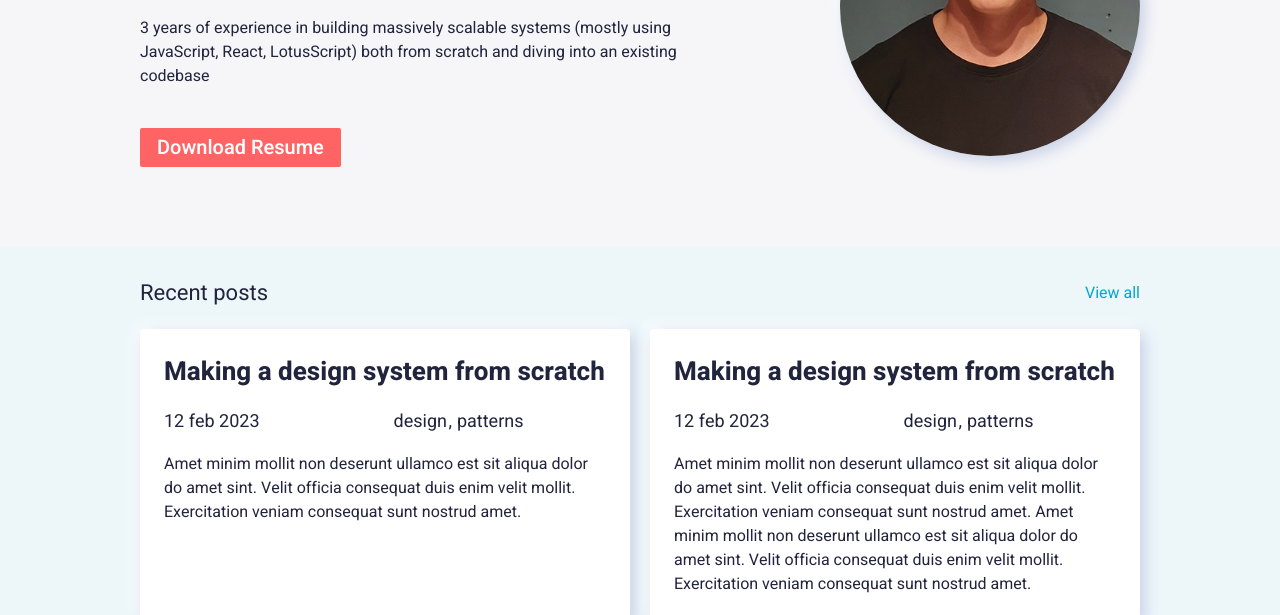
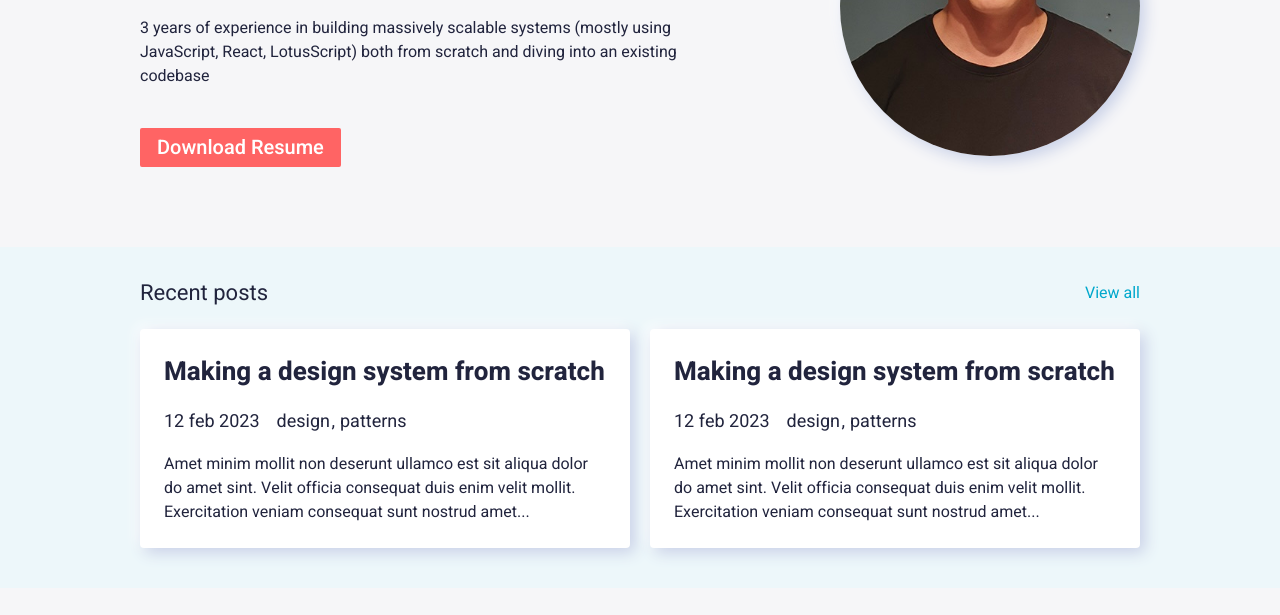
Before and after one commit to AntonOshurek/oshurek-dev, a website: page src/index.html in a window 1280 px wide. Shown: the part 326-941 px from the top of the page. Drawn offline with nearby package versions, Linux system fonts and the light colour scheme; files that its build step writes are made by us from their sources.

Commit message:
add adaptive for posts and works sections

```diff
--- a/src/index.html
+++ b/src/index.html
@@ -111,6 +111,8 @@
 					<h2 class="recent-posts__title">Recent posts</h2>
 					<a class="recent-posts__all-posts-link" href="">View all</a>
 
+					<ul class="recent-posts__list">
+						<li class="recent-posts__item">
 							<article class="recent-post">
 								<h3 class="recent-post__title">Making a design system from scratch</h3>
 								<time class="recent-post__date" datetime="2016-11-18T09:54">12 feb 2023</time>
@@ -121,11 +123,12 @@
 								</ul>
 								<p class="recent-post__overview">
 									Amet minim mollit non deserunt ullamco est sit aliqua dolor do amet sint. Velit
-							officia consequat duis enim velit mollit. Exercitation veniam consequat sunt nostrud
-							amet.
+									officia consequat duis enim velit mollit. Exercitation veniam consequat sunt
+									nostrud amet...
 								</p>
 							</article>
-
+						</li>
+						<li class="recent-posts__item">
 							<article class="recent-post">
 								<h3 class="recent-post__title">Making a design system from scratch</h3>
 								<time class="recent-post__date" datetime="2016-11-18T09:54">12 feb 2023</time>
@@ -136,12 +139,12 @@
 								</ul>
 								<p class="recent-post__overview">
 									Amet minim mollit non deserunt ullamco est sit aliqua dolor do amet sint. Velit
-							officia consequat duis enim velit mollit. Exercitation veniam consequat sunt nostrud
-							amet. Amet minim mollit non deserunt ullamco est sit aliqua dolor do amet sint. Velit
-							officia consequat duis enim velit mollit. Exercitation veniam consequat sunt nostrud
-							amet.
+									officia consequat duis enim velit mollit. Exercitation veniam consequat sunt
+									nostrud amet...
 								</p>
 							</article>
+						</li>
+					</ul>
 				</div>
 			</section>
 
--- a/src/styles/blocks/feaatured-works/feaatured-works-list.scss
+++ b/src/styles/blocks/feaatured-works/feaatured-works-list.scss
@@ -1,3 +1,5 @@
+@import '../../variables/variables.scss';
+
 .featured-works-list {
 	display: grid;
 	grid-template-columns: 1fr;
@@ -19,7 +21,7 @@
 		background-color: var(--decor-color);
 	}
 
-	@media (max-width: 800px) {
+	@media (max-width: $mobile-width) {
 		max-width: 350px;
 	}
 }
@@ -36,7 +38,7 @@
 	grid-column-gap: 18px;
 	align-items: center;
 
-	@media (max-width: 800px) {
+	@media (max-width: $mobile-width) {
 		grid-template-columns: max-content 1fr;
 		grid-template-rows: min-content min-content min-content 1fr;
 		grid-template-areas:
--- a/src/styles/blocks/recent-posts/recent-post.scss
+++ b/src/styles/blocks/recent-posts/recent-post.scss
@@ -3,9 +3,11 @@
 	background-color: var(--overlay);
 	padding: 24px;
 	border-radius: 4px;
+	width: 100%;
+	height: 100%;
 
 	display: grid;
-	grid-template-columns: 1fr 1fr;
+	grid-template-columns: max-content 1fr;
 	grid-template-rows: min-content min-content 1fr;
 	grid-template-areas:
 		'title title'
--- a/src/styles/blocks/recent-posts/recent-posts.scss
+++ b/src/styles/blocks/recent-posts/recent-posts.scss
@@ -1,3 +1,5 @@
+@import '../../variables/variables.scss';
+
 .recent-posts {
 	width: 100%;
 	background-color: var(--second-bg);
@@ -10,7 +12,7 @@
 	grid-template-rows: min-content 1fr;
 	grid-template-areas:
 		'title link'
-		'post post';
+		'postslist postslist';
 	gap: 20px;
 }
 
@@ -38,3 +40,18 @@
 		text-decoration: underline;
 	}
 }
+
+.recent-posts__list {
+	grid-area: postslist;
+	display: grid;
+	grid-template-columns: 1fr 1fr;
+	gap: 20px;
+
+	@media (max-width: $tablet-width) {
+		grid-template-columns: 1fr;
+	}
+}
+
+.recent-posts__item {
+	list-style: none;
+}
--- a/src/styles/variables/variables.scss
+++ b/src/styles/variables/variables.scss
@@ -1,7 +1,8 @@
 $desctope-width: 1100px;
+$tablet-width: 800px;
+$mobile-width: 600px;
+
 $content-desctope-width: 1000px;
-$tablet-width: 900px;
-$smobile-width: 600px;
 
 :root {
 	/* sizes variables */
```
Also changed, not shown: app/index.html (+1 -1 lines), app/styles/style.min.css, 1 other file. Lines whose indentation alone changed are shown as unchanged.
